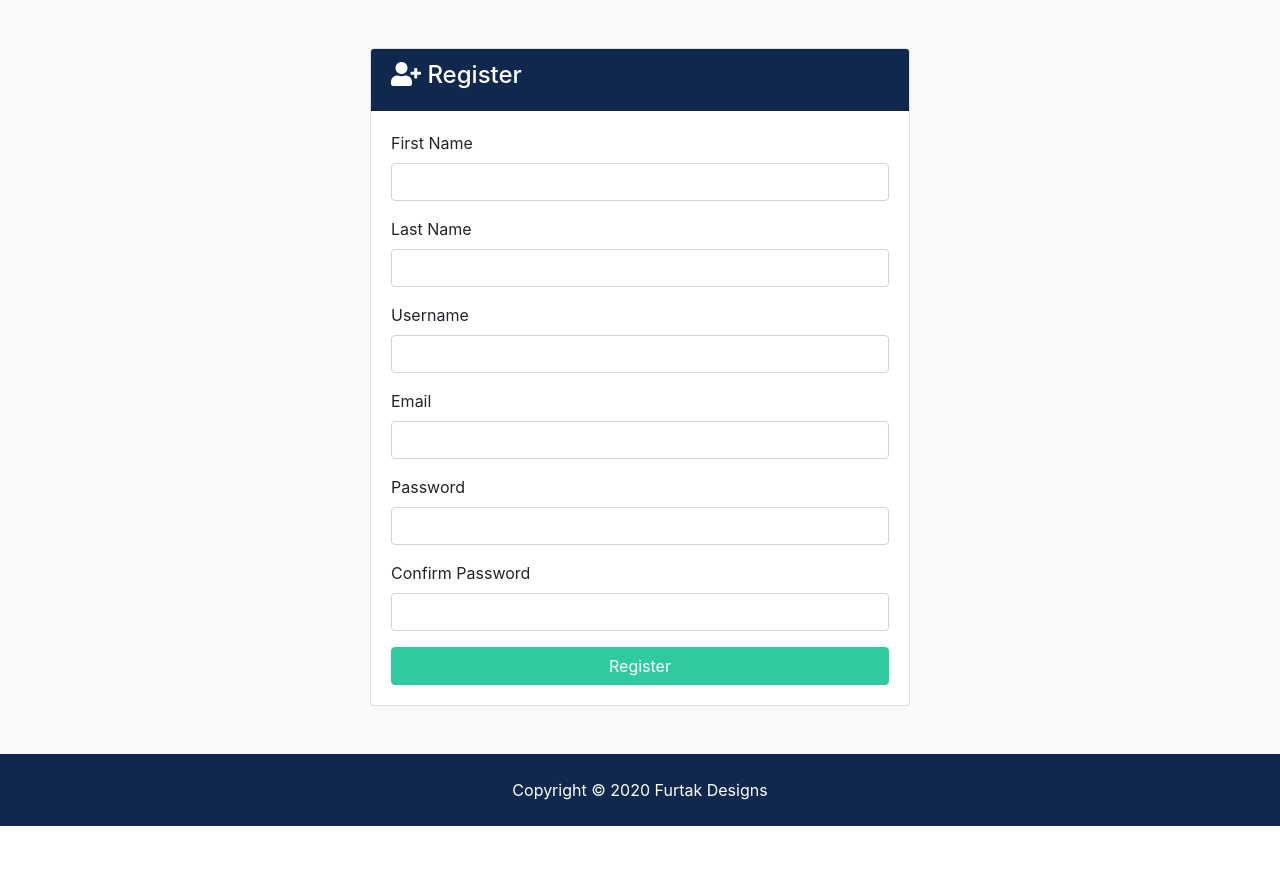
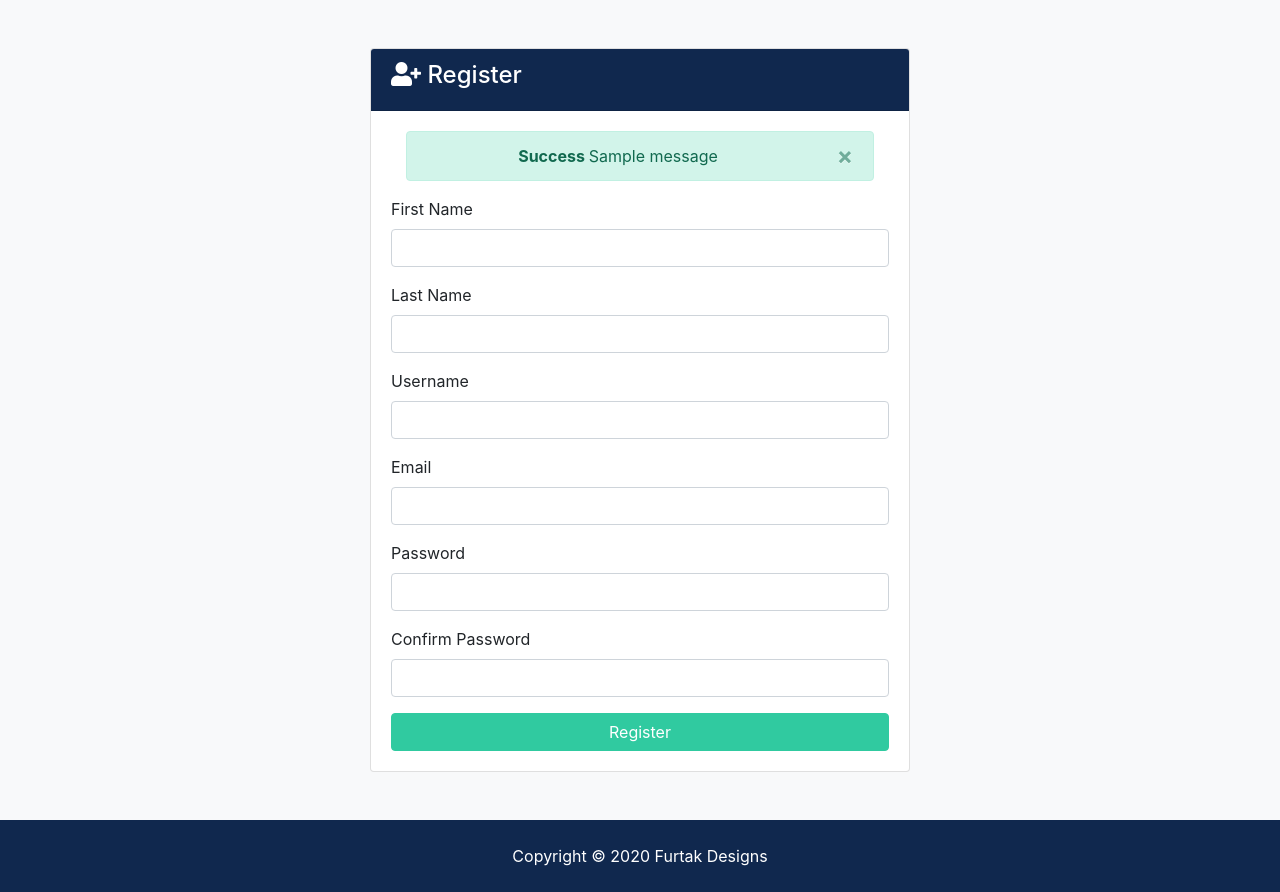
Before and after one commit to PFurtak/djangoRealty, a Django app: page /accounts/register in a window 1280 px wide. Shown: the part 128-1020 px from the top of the page. Before the commit the page ends 954 px from the top, so only its background shows below. Run offline with Django 3.2, Linux system fonts and the light colour scheme; tables that the repository leaves empty hold one stand-in row (values such as "Sample post"); one stand-in notice (Sample message) is shown; some libraries are stand-ins or nearby versions.

Commit message:
added in django messages for error reporting

```diff
--- a/accounts/views.py
+++ b/accounts/views.py
@@ -1,9 +1,12 @@
 from django.shortcuts import render, redirect
+from django.contrib import messages
 
 def register(request):
 
     if request.method == 'POST':
-     return
+     messages.error(request, 'error test')
+
+     return redirect('register')
     else:
       return render(request, 'accounts/register.html')
 
--- a/templates/accounts/login.html
+++ b/templates/accounts/login.html
@@ -12,6 +12,7 @@
                 <i class="fas fa-sign-in-alt"></i> Login</h4>
             </div>
             <div class="card-body">
+                {% include 'partials/_alerts.html' %}
                 <form action="{% url 'login' %}" method="POST">
                     {% csrf_token %}
                 <div class="form-group">
--- a/templates/accounts/register.html
+++ b/templates/accounts/register.html
@@ -12,6 +12,7 @@
                 <i class="fas fa-user-plus"></i> Register</h4>
             </div>
             <div class="card-body">
+                {% include 'partials/_alerts.html' %}
                 <form action="{% url 'register' %}" method="POST">
                     {% csrf_token %}
                   <div class="form-group">
--- /dev/null
+++ b/templates/partials/_alerts.html
@@ -0,0 +1,17 @@
+{% if messages %}
+{% for message in messages %}
+<div id="message" class="container">
+    <div class="alert alert-{{message.tags}} alert-dismissible text-center" role="alert">
+        <button type="button" class="close" data-dismiss="alert"><span aria-hidden="true">&times;</span></button>
+        <strong>
+            {% if message.level == DEFAULT_MESSAGE_LEVELS.ERROR %}
+            ERROR:
+            {% else %}
+            {{message.tags|title}}
+            {% endif %}
+        </strong>
+        {{message}}
+    </div>
+</div>
+{% endfor %}
+{% endif %}
```
Also changed, not shown: djangoRealty/settings.py (+8 -0 lines).
